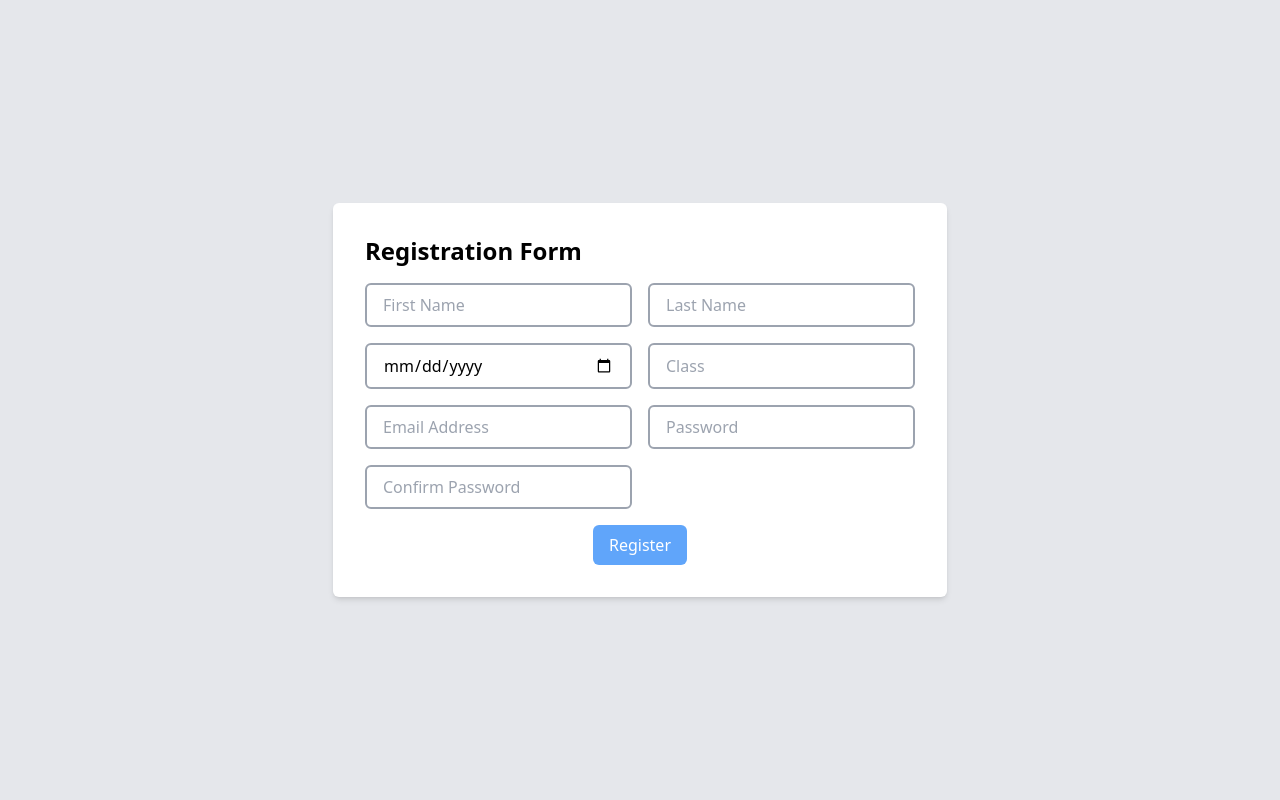
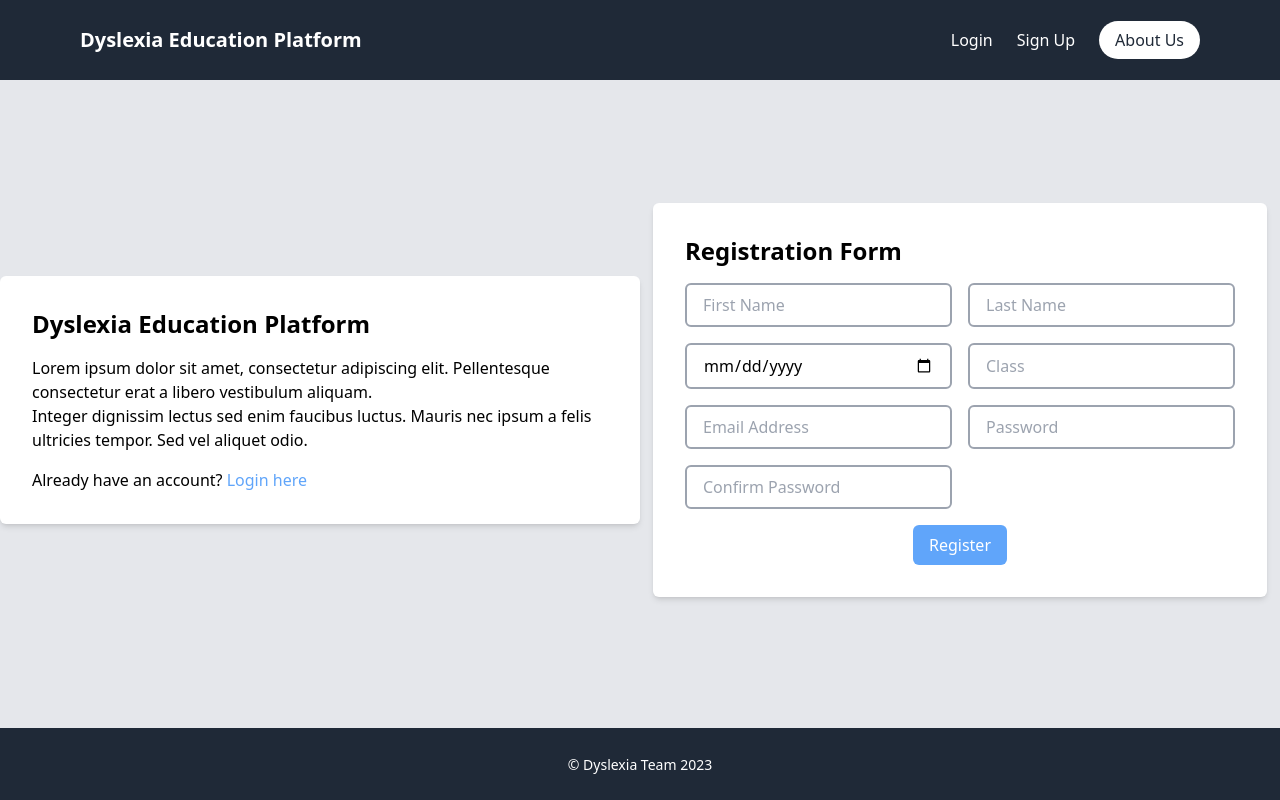
Before and after one commit to Astound/dyslexia-final-frontend, a React (Create React App) app: page /register in a window 1280 px wide. Built offline with nearby package versions, Linux system fonts and the light colour scheme.

Commit message:
forgorpassword page added

```diff
--- a/src/App.js
+++ b/src/App.js
@@ -9,6 +9,8 @@ import RegistrationPage from "./pages/RegistrationPage";
 import EditProfile from "./pages/EditProfile";
 import AdminDashboard from "./pages/AdminDashboard";
 import CreateTask from "./pages/CreateTask";
+import AboutPage from "./pages/AboutPage";
+import ForgotPasswordPage from "./pages/ForgotPasswordPage";
 
 export default function App() {
   return (
@@ -18,6 +20,12 @@ export default function App() {
           <Route path="/" element={<HomePage />} />
           <Route exact path="/register" element={<RegistrationPage />} />
           <Route exact path="/login" element={<LoginPage />} />
+          <Route exact path="/about" element={<AboutPage />} />
+          <Route
+            exact
+            path="/forgotpassword"
+            element={<ForgotPasswordPage />}
+          />
           <Route
             exact
             path="/studentdashboard"
--- a/src/components/HeroSection.js
+++ b/src/components/HeroSection.js
@@ -1,5 +1,5 @@
 import React from "react";
-
+import { Link } from "react-router-dom";
 const HeroSection = () => {
   return (
     <div
@@ -13,9 +13,12 @@ const HeroSection = () => {
         Our platform provides interactive resources and tools to help dyslexic
         students learn to read, write, and succeed in their studies.
       </p>
-      <button className="bg-gray-800 text-white py-2 px-6 rounded-full text-lg font-semibold hover:text-gray-800 hover:bg-white  transition duration-300">
+      <Link
+        to="/register"
+        className="bg-gray-800 text-white py-2 px-6 rounded-full text-lg font-semibold hover:text-gray-800 hover:bg-white  transition duration-300"
+      >
         Start Learning
-      </button>
+      </Link>
     </div>
   );
 };
--- a/src/components/Navbar.js
+++ b/src/components/Navbar.js
@@ -1,9 +1,12 @@
 import React from "react";
+import { Link } from "react-router-dom";
 
 const Navbar = () => {
   return (
-    <div className="w-full h-20 flex items-center bg-gray-800 px-4 sm:px-20 text-white">
-      <div className="text-xl font-bold">Dyslexia Education Platform</div>
+    <div className="absolute w-full h-20 flex items-center bg-gray-800 px-4 sm:px-20 text-white">
+      <Link to="/">
+        <div className="text-xl font-bold">Dyslexia Education Platform</div>
+      </Link>
       <div className="ml-auto">
         <a href="/login" className="mr-6 hover:underline">
           Login
--- /dev/null
+++ b/src/pages/AboutPage.js
@@ -0,0 +1,39 @@
+import React from "react";
+import Footer from "../components/Footer";
+import Navbar from "../components/Navbar";
+
+const AboutPage = () => {
+  return (
+    <>
+      <Navbar />
+      <div className="bg-gray-100 py-10 px-4 sm:px-6 lg:px-8">
+        <div className="max-w-7xl mx-auto">
+          <h1 className="text-3xl font-bold mb-4">About Us</h1>
+          <p className="text-lg mb-4">
+            Our Dyslexia Education platform is dedicated to helping students
+            with dyslexia improve their reading and learning skills through
+            engaging assignments and activities. We understand the unique
+            challenges faced by dyslexic students and have tailored our program
+            to provide the support and resources they need to succeed.
+          </p>
+          <p className="text-lg mb-4">
+            Our team of experienced educators and designers work together to
+            create a fun and interactive learning environment that promotes
+            creativity and critical thinking. We believe that every student has
+            the potential to excel and we are committed to helping them achieve
+            their goals.
+          </p>
+          <p className="text-lg">
+            Whether you're a student, parent, or educator, we invite you to join
+            us on this journey to promote dyslexia awareness and empower
+            dyslexic learners. Thank you for choosing our platform and we look
+            forward to serving you.
+          </p>
+        </div>
+      </div>
+      <Footer />
+    </>
+  );
+};
+
+export default AboutPage;
--- /dev/null
+++ b/src/pages/ForgotPasswordPage.js
@@ -0,0 +1,30 @@
+import React from "react";
+
+const ForgotPasswordPage = () => {
+  return (
+    <div className="flex flex-col items-center justify-center h-screen bg-gray-100">
+      <div className="bg-white shadow-md rounded px-8 pt-6 pb-8 mb-4 flex flex-col w-full max-w-md">
+        <h2 className="text-2xl font-bold mb-6">Forgot Password</h2>
+        <div className="mb-4">
+          <label className="block text-gray-700 font-bold mb-2" htmlFor="email">
+            Email
+          </label>
+          <input
+            className="shadow appearance-none border rounded w-full py-2 px-3 text-gray-700 leading-tight focus:outline-none focus:shadow-outline"
+            id="email"
+            type="email"
+            placeholder="Enter your email address"
+          />
+        </div>
+        <button
+          className="bg-blue-500 hover:bg-blue-700 text-white font-bold py-2 px-4 rounded focus:outline-none focus:shadow-outline w-full"
+          type="submit"
+        >
+          Reset Password
+        </button>
+      </div>
+    </div>
+  );
+};
+
+export default ForgotPasswordPage;
--- a/src/pages/LoginPage.js
+++ b/src/pages/LoginPage.js
@@ -1,12 +1,14 @@
 import React, { useState, useContext } from "react";
 import axios from "axios";
-import { useNavigate } from "react-router-dom";
+import { useNavigate, Link } from "react-router-dom";
 import { useDispatch, useSelector } from "react-redux";
 import {
   SetUserDetailsAction,
   SetUserIdAction,
   SetUserTokenAction,
 } from "../actions/UserActions";
+import Navbar from "../components/Navbar";
+import Footer from "../components/Footer";
 
 const client = axios.create({
   baseURL: process.env.REACT_APP_BACKEND_URL,
@@ -54,7 +56,8 @@ const LoginPage = () => {
 
   return (
     <>
-      <div className="min-h-screen bg-gray-100 flex flex-wrap">
+      <Navbar />
+      <div className="min-h-screen bg-gray-100 flex flex-wrap   ">
         <div className="w-full md:w-1/2 bg-gray-100 flex justify-center items-center">
           <div className="max-w-xl mx-auto px-4 sm:px-6 lg:px-8">
             <h2 className="text-2xl font-bold text-gray-800">
@@ -125,22 +128,33 @@ const LoginPage = () => {
                 </div>
                 <div className="text-sm">
                   <a
-                    href="#"
+                    href="/forgotpassword"
                     className="font-medium text-blue-600 hover:text-blue-500"
                   >
                     Forgot your password?
                   </a>
                 </div>
               </div>
-              <div className="flex justify-center">
-                <button className="bg-blue-500 hover:bg-blue-600 w-full md:w-auto py-3 px-6 rounded-md text-white font-bold">
+              <div className="flex justify-center w-full">
+                <button className="bg-blue-500 hover:bg-blue-600 w-full md:w-full py-3 px-6 rounded-md text-white font-bold">
                   Log In
                 </button>
               </div>
+
+              <p className="text-gray-600 text-center mt-4">
+                Don't have an account?{" "}
+                <Link
+                  to="/register"
+                  className="text-blue-500 hover:text-blue-600"
+                >
+                  Register here
+                </Link>
+              </p>
             </form>
           </div>
         </div>
       </div>
+      <Footer />
     </>
   );
 };
--- a/src/pages/RegistrationPage.js
+++ b/src/pages/RegistrationPage.js
@@ -1,6 +1,9 @@
 import React, { useState } from "react";
 import axios from "axios";
-import { useNavigate } from "react-router-dom";
+import { Link, useNavigate } from "react-router-dom";
+import Footer from "../components/Footer";
+import Navbar from "../components/Navbar";
+
 const client = axios.create({
   baseURL: process.env.REACT_APP_BACKEND_URL + "/user/register/",
 });
@@ -55,7 +58,29 @@ const RegistrationPage = () => {
   ];
 
   return (
-    <div className="h-screen grid place-content-center bg-gray-200">
+    <>
+      <Navbar />
+
+      <div className="h-screen grid grid-cols-2 bg-gray-200 place-items-center">
+        <div className="p-8 bg-white shadow-md rounded-md">
+          <h1 className="text-2xl font-bold mb-4">
+            Dyslexia Education Platform
+          </h1>
+          <p>
+            Lorem ipsum dolor sit amet, consectetur adipiscing elit.
+            Pellentesque consectetur erat a libero vestibulum aliquam.
+          </p>
+          <p>
+            Integer dignissim lectus sed enim faucibus luctus. Mauris nec ipsum
+            a felis ultricies tempor. Sed vel aliquet odio.
+          </p>
+          <p className="mt-4">
+            Already have an account?{" "}
+            <Link to="/login" className="text-blue-400 hover:underline">
+              Login here
+            </Link>
+          </p>
+        </div>
         <div className="p-8 bg-white shadow-md rounded-md">
           <h1 className="text-2xl font-bold mb-4">Registration Form</h1>
           <form onSubmit={handleSubmit} className="grid grid-cols-2 gap-4">
@@ -79,6 +104,9 @@ const RegistrationPage = () => {
           </form>
         </div>
       </div>
+
+      <Footer />
+    </>
   );
 };
 
```
Lines whose indentation alone changed are shown as unchanged.
